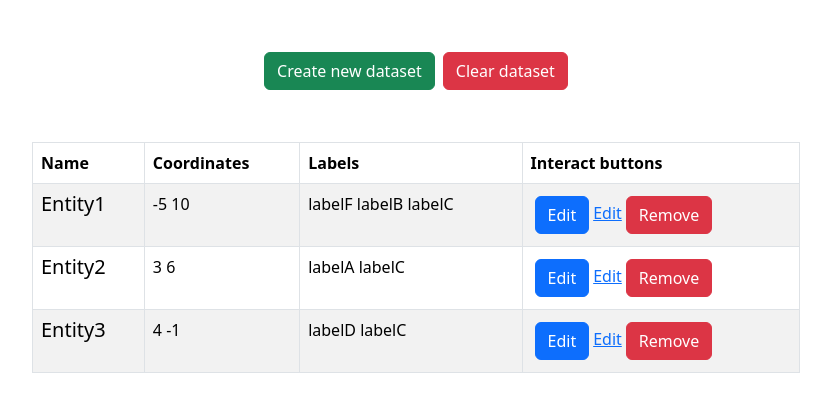
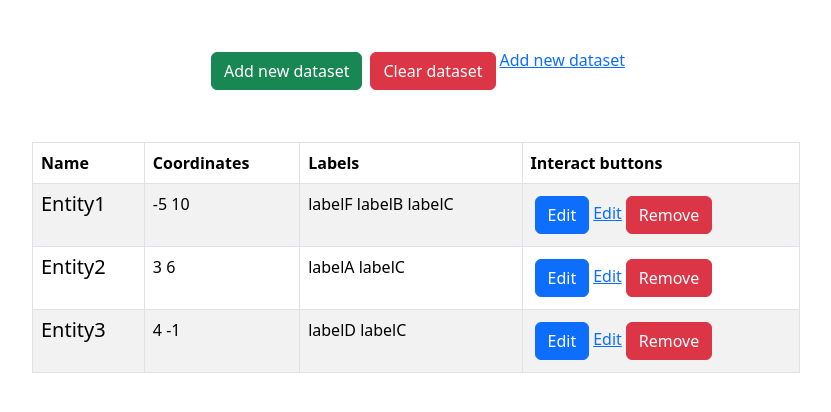
Before and after one commit to antonkrupin/dataset, a React (Create React App) app: page / in a window 1280 px wide. Shown: the top 412 px of the page, without its empty margins (224-1055 px from the left). Built offline with nearby package versions, Linux system fonts and the light colour scheme.

Commit message:
change header

```diff
--- a/src/components/Header.jsx
+++ b/src/components/Header.jsx
@@ -1,11 +1,22 @@
 import React from 'react';
+import { Link, useLocation } from 'react-router-dom';
 import Button from 'react-bootstrap/Button';
 
 const Header = () => {
+	const location = useLocation();
+
 	return (
 		<div className="d-flex justify-content-center mb-5 mt-5">
-			<Button className='m-1' variant="success">Create new dataset</Button>
-			<Button className='m-1' variant="danger">Clear dataset</Button>
+			<Button className='m-1' variant="success">Add new dataset</Button>
+			<Button link="/addDataset" className='m-1' variant="danger">Clear dataset</Button>
+			{location.pathname === '/addDataset' && (
+				<Link to="/">Back</Link>
+			)}
+			{
+				location.pathname !== '/addDataset' && (
+					<Link to="/addDataset">Add new dataset</Link>
+				)
+			}
 		</div>
 	)
 }
```
